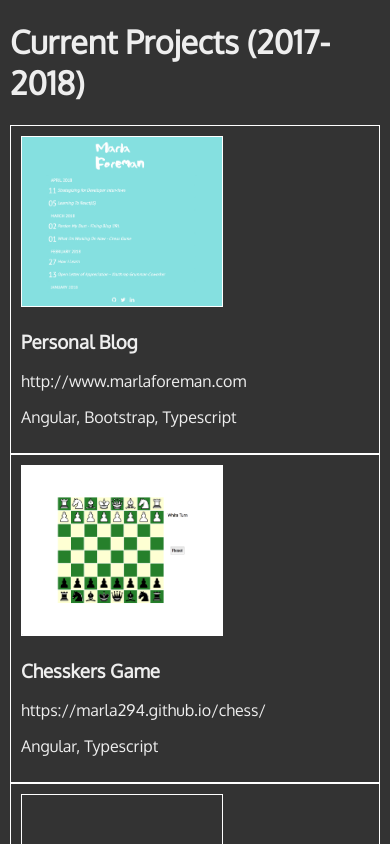
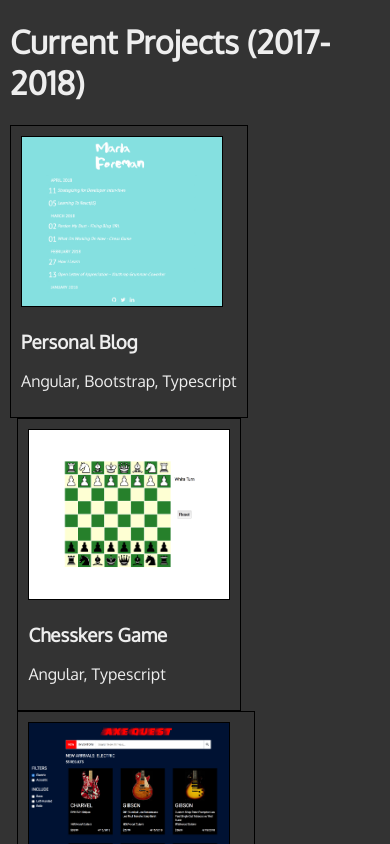
Before and after one commit to marla294/resume-app, a React (Create React App) app: page / in a window 390 px wide. Shown: the top 844 px of the page. Built offline with nearby package versions, Linux system fonts and the light colour scheme.

Commit message:
Restyling Projects component; adding Axe-Quest

```diff
--- a/src/components/Project.js
+++ b/src/components/Project.js
@@ -5,11 +5,14 @@
 	render() {
 		const { image, name, url, start, uses } = this.props.project;
 		return (
-			<div className="project column column-4">
-				<img src={image} alt={name} className="screenshot" />
-				<h3>{name}</h3>
-				<a href={url}>{url}</a>
-				<p>{uses}</p>
+			<div className="boxshadow-container">
+				<a href={url} target="_blank">
+					<div className="project">
+						<img src={image} alt={name} className="screenshot" />
+						<h3>{name}</h3>
+						<p>{uses}</p>
+					</div>
+				</a>
 			</div>
 		);
 	}
--- a/src/components/Projects.js
+++ b/src/components/Projects.js
@@ -6,7 +6,7 @@
 		return (
 			<div>
 				<h1>Current Projects (2017-2018)</h1>
-				<div className="row">
+				<div className="flex-container">
 					{Object.keys(this.props.projects).map(key => (
 						<Project key={key} project={this.props.projects[key]} />
 					))}
--- a/src/css/Project.css
+++ b/src/css/Project.css
@@ -0,0 +1,13 @@
+.project {
+	border: 1px solid black;
+	padding: 10px;
+}
+
+.screenshot {
+	max-width: 200px;
+	border: 1px solid black;
+}
+
+.row div:hover {
+	box-shadow: 5px 10px 18px black;
+}
--- a/src/css/style.css
+++ b/src/css/style.css
@@ -15,10 +15,6 @@
 	color: #eee;
 }
 
-a:hover {
-	text-decoration: underline;
-}
-
 .header {
 	height: 100vh;
 }
@@ -29,57 +25,23 @@
 	align-items: center;
 }
 
-.project {
-	border: 1px solid white;
-	padding: 10px;
+/* Flex container */
+.flex-container {
+	display: flex;
+	flex-wrap: wrap;
 }
 
-/* Setting up box model myself :) */
-
-.row, .column {
-	box-sizing: border-box;
+.boxshadow-container div:hover {
+	box-shadow: 5px 10px 18px black;
 }
 
-.column {
-	margin-bottom: 1.6%;
-	position: relative;
-	float: left;
+.boxshadow-container + .boxshadow-container {
+	margin-left: 2%;
 }
 
-.column + .column {
-	margin-left: 1.6%;
-}
-
-.column-4 {
-	width: 32.2666666667%;
-}
-
-/* project images */
-
-.screenshot {
-	max-width: 200px;
-	border: 1px solid white;
-}
-
-.row div:hover {
-	box-shadow: 5px 10px 18px black;
-}
 
 @media only screen and (max-width: 576px) {
 	body {
 		margin: 0 10px;
 	}
-
-	.column {
-		margin-bottom: 0;
-	}
-
-	.column-4 {
-		width: auto;
-		float: none;
-	}
-
-	.column + .column {
-		margin-left: 0;
-	}
 }
--- a/src/project-data.js
+++ b/src/project-data.js
@@ -2,6 +2,7 @@
 	blog: {
 		image: "/images/blog.jpg",
 		name: "Personal Blog",
+		desc: "My personal blog of (mostly) software development content",
 		url: "http://www.marlaforeman.com",
 		start: "Dec 2017",
 		uses: "Angular, Bootstrap, Typescript"
@@ -9,13 +10,23 @@
 	chesskers: {
 		image: "/images/chesskers.jpg",
 		name: "Chesskers Game",
+		desc: "Play chess or checkers online",
 		url: "https://marla294.github.io/chess/",
 		start: "Feb 2018",
 		uses: "Angular, Typescript"
 	},
+	axequest: {
+		image: "/images/axequest.jpg",
+		name: "Axe Quest",
+		desc: "Find your next new guitar",
+		url: "https://www.axequest.com",
+		start: "Mar 2018",
+		uses: "Angular, Bootstrap, Typescript"
+	},
 	portfolio: {
 		image: "/images/portfolio.jpg",
 		name: "Portfolio Website",
+		desc: "This website",
 		url: "some url",
 		start: "Apr 2018",
 		uses: "React, Javascript"
```
Also changed, not shown: public/images/axequest.jpg (added).
